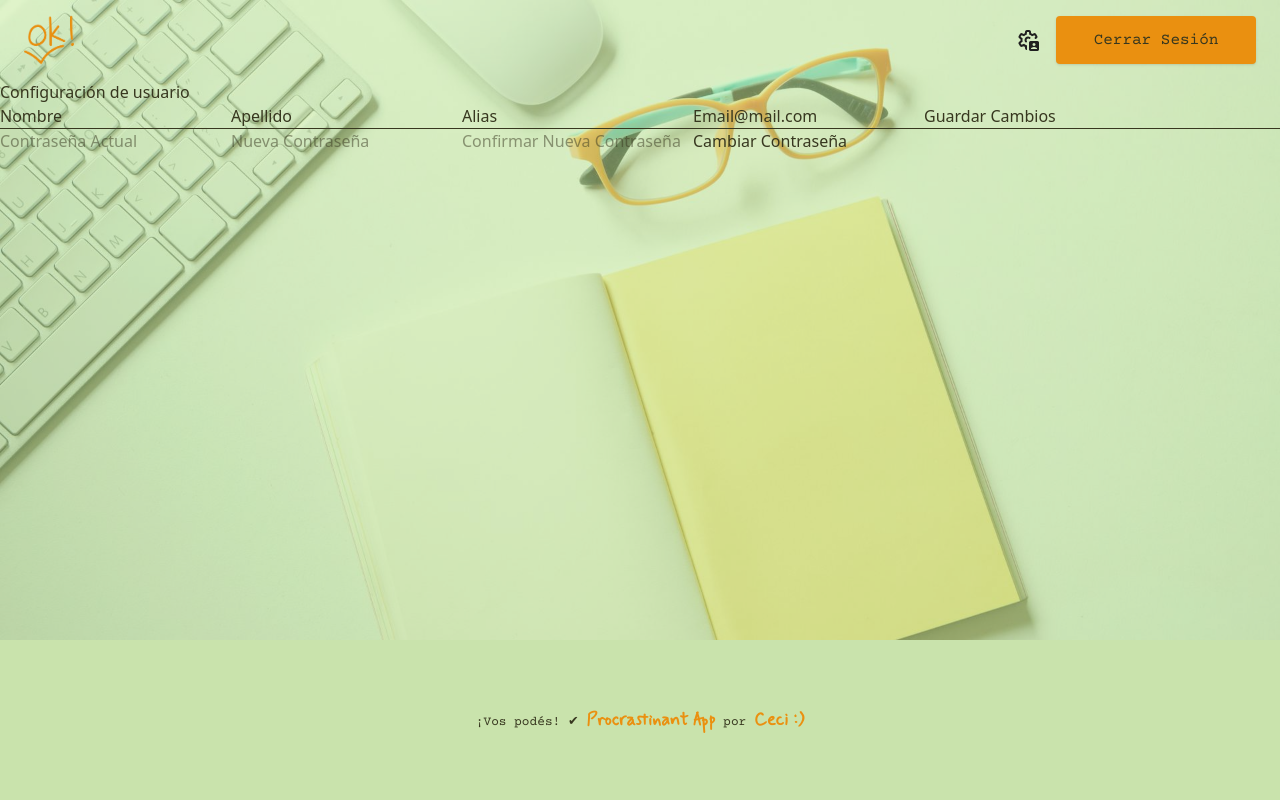
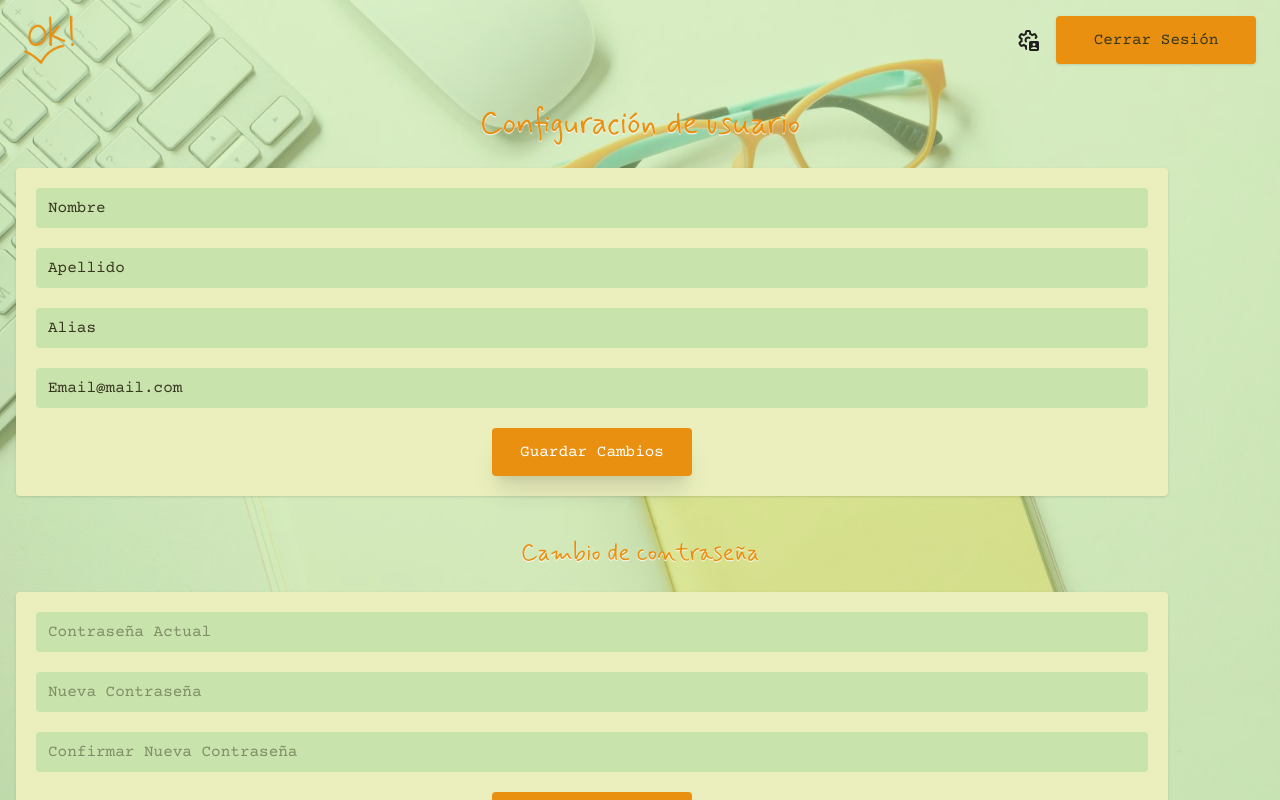
Before and after one commit to MCeciliaLuna/procrastinant-app, a React (Vite) app: page /configuracion in a window 1280 px wide. Shown: the top 800 px of the page. Built offline with nearby package versions, Linux system fonts and the light colour scheme.

Commit message:
connfiguracion de usuario

```diff
--- a/src/features/autenticacion/components/PaginaRegistro.jsx
+++ b/src/features/autenticacion/components/PaginaRegistro.jsx
@@ -1,10 +1,15 @@
-import Title from '@/shared/components/layout/Title';
-import RegisterForm from '@/shared/components/RegisterForm';
+import Title from "@/shared/components/layout/Title";
+import RegisterForm from "@/shared/components/RegisterForm";
 
 function PaginaRegistro() {
   return (
     <div className="min-h-[85vh] flex flex-col items-center justify-center">
-      <Title level={1} className="font-primary text-[2.1em] text-orange pb-5 pt-5 text-center">Registro</Title>
+      <Title
+        level={1}
+        className="text-shadow-xs font-primary text-[2.1em] text-orange pb-5 pt-5 text-center"
+      >
+        Registro
+      </Title>
       <RegisterForm />
     </div>
   );
--- a/src/features/configuracion-usuario/components/PaginaConfiguracion.jsx
+++ b/src/features/configuracion-usuario/components/PaginaConfiguracion.jsx
@@ -1,15 +1,25 @@
-import Title from '@/shared/components/layout/Title';
-import FormConfiguracionUsuario from '@/shared/components/FormConfiguracionUsuario';
-import FormCambioContraseña from '@/shared/components/FormCambioContraseña';
+import Title from "@/shared/components/layout/Title";
+import FormConfiguracionUsuario from "@/shared/components/FormConfiguracionUsuario";
+import FormCambioContraseña from "@/shared/components/FormCambioContraseña";
 
 function PaginaConfiguracion() {
   return (
-    <>
-      <Title level={1}>Configuración de usuario</Title>
+    <div className="flex flex-col justify-center align-center">
+      <Title
+        level={1}
+        className="text-shadow-xs text-shadow-white font-primary text-[2em] text-orange pb-5 pt-5 text-center"
+      >
+        Configuración de usuario
+      </Title>
       <FormConfiguracionUsuario />
-      <hr />
+      <Title
+        level={2}
+        className="text-shadow-xs text-shadow-white font-primary text-[1.5em] text-orange pb-5 mt-10 text-center"
+      >
+        Cambio de contraseña
+      </Title>
       <FormCambioContraseña />
-    </>
+    </div>
   );
 }
 
--- a/src/features/dashboard/components/PaginaDashboard.jsx
+++ b/src/features/dashboard/components/PaginaDashboard.jsx
@@ -5,16 +5,16 @@ import InputTareaCreada from "@/shared/components/InputTareaCreada";
 
 function PaginaDashboard() {
   return (
-    <div className="h-[80vh] flex flex-col items-center justify-center">
+    <div className="min-h-[70vh] flex flex-col items-center">
       <Title
         level={1}
-        className="font-primary text-[2.5em] text-orange pb-5 mt-5"
+        className="text-shadow-xs text-shadow-white font-primary text-[2.5em] text-orange pb-5 mt-5"
       >
         Hola! [nombre]
       </Title>
-      <Frase className="font-secondary text-[1.2em]" />
       <InputInsertarTarea />
-      <InputTareaCreada />
+      {/* <InputTareaCreada /> */}
+      <Frase className="font-secondary py-10 text-[1.2em]" />
     </div>
   );
 }
--- a/src/pages/Inicio.jsx
+++ b/src/pages/Inicio.jsx
@@ -9,7 +9,7 @@ function Inicio() {
       <div className="flex flex-col items-center justify-center">
         <Title
           level={1}
-          className="font-primary text-[2.5em] text-orange pb-5 mt-5"
+          className="text-shadow-xs font-primary text-[2.5em] text-orange pb-5 mt-5"
         >
           Procrastinan&apos;t App
         </Title>
--- a/src/pages/PaginaError.jsx
+++ b/src/pages/PaginaError.jsx
@@ -6,7 +6,10 @@ import { Link } from "react-router-dom";
 function PaginaError() {
   return (
     <div className="flex flex-col items-center justify-center h-[90vh]">
-      <Title level={1} className="font-primary text-[5em] text-orange pb-5">
+      <Title
+        level={1}
+        className="text-shadow-xs font-primary text-[5em] text-orange pb-5"
+      >
         Ufa!
       </Title>
       <Parrafo className="text-center font-secondary text-dark px-5">
--- a/src/shared/components/FormCambioContraseña.jsx
+++ b/src/shared/components/FormCambioContraseña.jsx
@@ -1,27 +1,32 @@
-import BotonSimple from '@/shared/components/layout/BotonSimple';
+import BotonSimple from "@/shared/components/layout/BotonSimple";
 
 function FormCambioContraseña() {
   return (
-    <form>
+    <form className="flex flex-col gap-5 bg-light rounded shadow mx-4 py-5 justify-center items-center px-5 w-[90vw] mb-5">
       <input
+        className="w-full bg-lightsecondary rounded h-10 font-secondary p-3"
         type="password"
         name="contrasenaActual"
         id="contrasenaActual"
         placeholder="Contraseña Actual"
       />
       <input
+        className="w-full bg-lightsecondary rounded h-10 font-secondary p-3"
         type="password"
         name="nuevaContrasena"
         id="nuevaContrasena"
         placeholder="Nueva Contraseña"
       />
       <input
+        className="w-full bg-lightsecondary rounded h-10 font-secondary p-3"
         type="password"
         name="confirmarContrasena"
         id="confirmarContrasena"
         placeholder="Confirmar Nueva Contraseña"
       />
-      <BotonSimple>Cambiar Contraseña</BotonSimple>
+      <BotonSimple className="bg-orange font-secondary p-3 rounded shadow-xl w-50 cursor-pointer hover:shadow-none active:bg-light transition delay-50 duration-150 ease-in-out text-white">
+        Cambiar Contraseña
+      </BotonSimple>
     </form>
   );
 }
--- a/src/shared/components/FormConfiguracionUsuario.jsx
+++ b/src/shared/components/FormConfiguracionUsuario.jsx
@@ -1,13 +1,39 @@
-import BotonSimple from '@/shared/components/layout/BotonSimple';
+import BotonSimple from "@/shared/components/layout/BotonSimple";
 
 function FormConfiguracionUsuario() {
   return (
-    <form>
-      <input type="text" name="nombre" id="nombre" defaultValue="Nombre" />
-      <input type="text" name="apellido" id="apellido" defaultValue="Apellido" />
-      <input type="text" name="alias" id="alias" defaultValue="Alias" />
-      <input type="email" name="email" id="email" defaultValue="Email@mail.com" />
-      <BotonSimple>Guardar Cambios</BotonSimple>
+    <form className="flex flex-col gap-5 bg-light rounded shadow mx-4 py-5 justify-center items-center px-5 w-[90vw]">
+      <input
+        className="w-full bg-lightsecondary rounded h-10 font-secondary p-3"
+        type="text"
+        name="nombre"
+        id="nombre"
+        defaultValue="Nombre"
+      />
+      <input
+        className="w-full bg-lightsecondary rounded h-10 font-secondary p-3"
+        type="text"
+        name="apellido"
+        id="apellido"
+        defaultValue="Apellido"
+      />
+      <input
+        className="w-full bg-lightsecondary rounded h-10 font-secondary p-3"
+        type="text"
+        name="alias"
+        id="alias"
+        defaultValue="Alias"
+      />
+      <input
+        className="w-full bg-lightsecondary rounded h-10 font-secondary p-3"
+        type="email"
+        name="email"
+        id="email"
+        defaultValue="Email@mail.com"
+      />
+      <BotonSimple className="bg-orange font-secondary p-3 rounded shadow-xl w-50 cursor-pointer hover:shadow-none active:bg-light transition delay-50 duration-150 ease-in-out text-white">
+        Guardar Cambios
+      </BotonSimple>
     </form>
   );
 }
```
